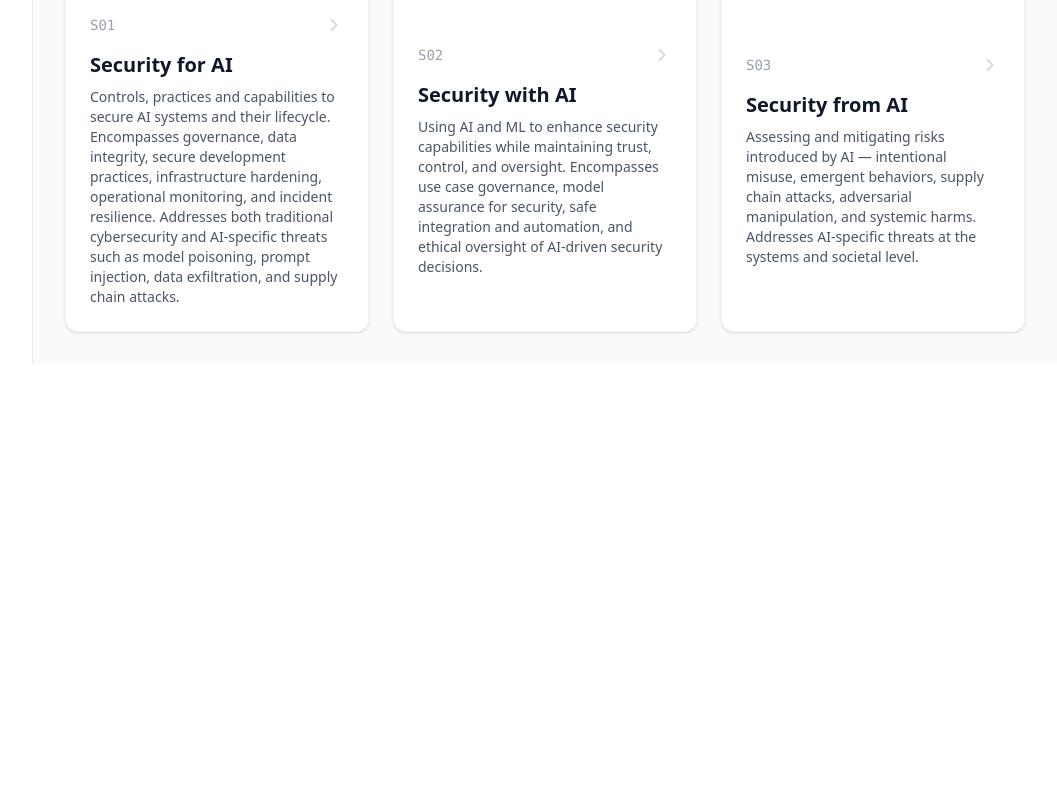
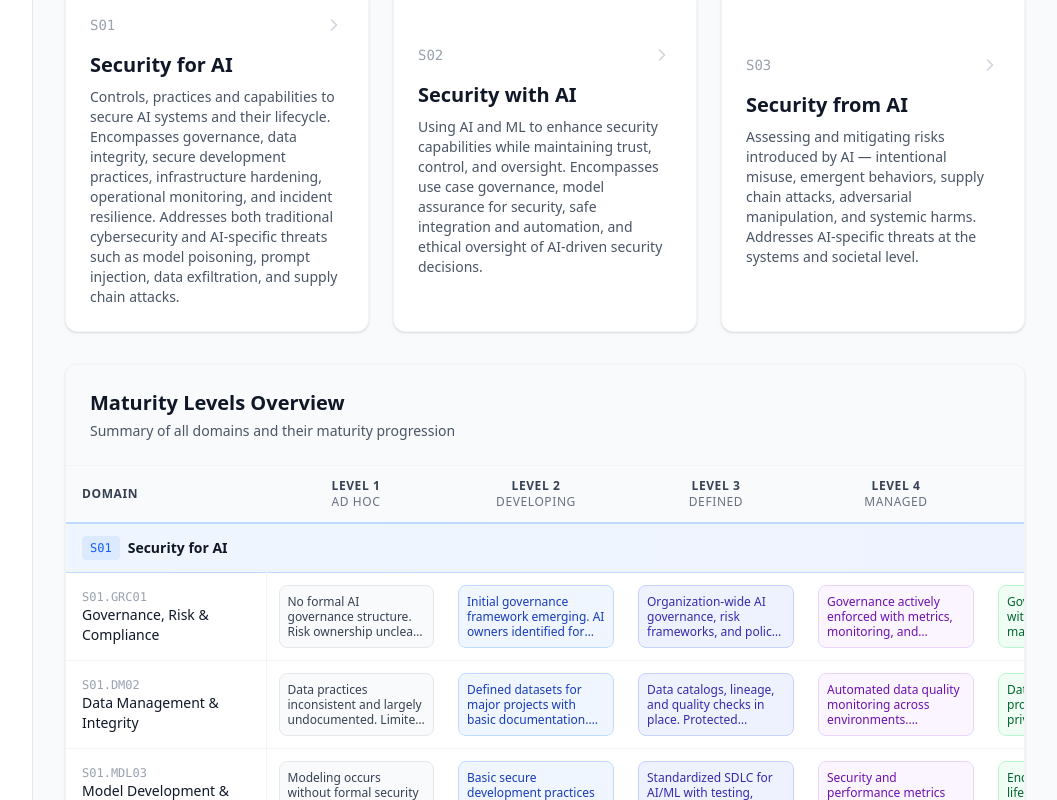
Before and after one commit to laughingman42/AISMM, a React (Vite) app in the folder webapp/: page / in a window 1280 px wide. Shown: the part 478-1278 px from the top of the page, without its empty margins (223-1280 px from the left). Before the commit the page ends 842 px from the top, so only its background shows below. Built offline with nearby package versions, Linux system fonts and the light colour scheme.

Commit message:
minor tweak to visual

```diff
--- a/webapp/src/App.tsx
+++ b/webapp/src/App.tsx
@@ -1,4 +1,4 @@
-import { useEffect, useState } from 'react';
+import React, { useEffect, useState } from 'react';
 import yaml from 'js-yaml';
 import type { AISMMData } from './types';
 import {
@@ -75,6 +75,104 @@ function App() {
                 <p className="text-gray-600 text-sm">{comp.description}</p>
               </button>
             ))}
+          </div>
+
+          {/* Maturity Level Overview Table */}
+          <div className="bg-white rounded-xl shadow-sm border border-gray-100 overflow-hidden">
+            <div className="p-6 border-b border-gray-100 bg-gray-50">
+              <h3 className="text-xl font-bold text-gray-900">Maturity Levels Overview</h3>
+              <p className="text-sm text-gray-600 mt-1">Summary of all domains and their maturity progression</p>
+            </div>
+            <div className="overflow-x-auto">
+              <table className="w-full">
+                <thead className="bg-gray-50 border-b border-gray-200">
+                  <tr>
+                    <th className="px-4 py-3 text-left text-xs font-semibold text-gray-700 uppercase tracking-wider sticky left-0 bg-gray-50 z-10 min-w-[200px]">Domain</th>
+                    <th className="px-4 py-3 text-center text-xs font-semibold text-gray-700 uppercase tracking-wider min-w-[180px]">Level 1<br/><span className="font-normal text-gray-500">Ad hoc</span></th>
+                    <th className="px-4 py-3 text-center text-xs font-semibold text-gray-700 uppercase tracking-wider min-w-[180px]">Level 2<br/><span className="font-normal text-gray-500">Developing</span></th>
+                    <th className="px-4 py-3 text-center text-xs font-semibold text-gray-700 uppercase tracking-wider min-w-[180px]">Level 3<br/><span className="font-normal text-gray-500">Defined</span></th>
+                    <th className="px-4 py-3 text-center text-xs font-semibold text-gray-700 uppercase tracking-wider min-w-[180px]">Level 4<br/><span className="font-normal text-gray-500">Managed</span></th>
+                    <th className="px-4 py-3 text-center text-xs font-semibold text-gray-700 uppercase tracking-wider min-w-[180px]">Level 5<br/><span className="font-normal text-gray-500">Optimized</span></th>
+                  </tr>
+                </thead>
+                <tbody className="divide-y divide-gray-100">
+                  {data.components.map((comp, compIdx) => (
+                    <React.Fragment key={comp.id}>
+                      {/* Component divider row */}
+                      <tr className="bg-gradient-to-r from-blue-50 to-indigo-50 border-t-2 border-blue-200">
+                        <td colSpan={6} className="px-4 py-3">
+                          <div className="flex items-center gap-2">
+                            <span className="text-xs font-mono text-blue-600 bg-blue-100 px-2 py-1 rounded">{comp.id_code}</span>
+                            <span className="text-sm font-bold text-gray-900">{comp.title}</span>
+                          </div>
+                        </td>
+                      </tr>
+                      {/* Domain rows */}
+                      {comp.domains.map((domain) => (
+                        <tr key={domain.id} className="hover:bg-gray-50 transition-colors">
+                          <td className="px-4 py-3 sticky left-0 bg-white hover:bg-gray-50 border-r border-gray-100">
+                            <div className="flex flex-col">
+                              <span className="text-xs font-mono text-gray-400">{domain.id_code}</span>
+                              <button
+                                onClick={() => setActiveSection(comp.id)}
+                                className="text-sm font-medium text-gray-900 hover:text-blue-600 text-left"
+                              >
+                                {domain.name}
+                              </button>
+                            </div>
+                          </td>
+                          {[1, 2, 3, 4, 5].map(level => {
+                            const maturityLevel = domain.maturity_levels.find(ml => ml.level === level);
+                            return (
+                              <td key={level} className="px-3 py-3 align-top">
+                                {maturityLevel && (
+                                  <div className={clsx(
+                                    "text-xs p-2 rounded-lg border",
+                                    level === 1 ? "bg-gray-50 border-gray-200 text-gray-700" :
+                                    level === 2 ? "bg-blue-50 border-blue-200 text-blue-800" :
+                                    level === 3 ? "bg-indigo-50 border-indigo-200 text-indigo-800" :
+                                    level === 4 ? "bg-purple-50 border-purple-200 text-purple-800" :
+                                    "bg-green-50 border-green-200 text-green-800"
+                                  )}>
+                                    <div className="line-clamp-3 leading-tight">
+                                      {maturityLevel.description}
+                                    </div>
+                                  </div>
+                                )}
+                              </td>
+                            );
+                          })}
+                        </tr>
+                      ))}
+                    </React.Fragment>
+                  ))}
+                </tbody>
+              </table>
+            </div>
+            <div className="p-4 bg-gray-50 border-t border-gray-100">
+              <div className="flex flex-wrap gap-4 text-xs text-gray-600">
+                <div className="flex items-center gap-2">
+                  <div className="w-6 h-6 rounded-full bg-gray-100 border border-gray-300"></div>
+                  <span>Level 1: Ad hoc / Reactive</span>
+                </div>
+                <div className="flex items-center gap-2">
+                  <div className="w-6 h-6 rounded-full bg-blue-100 border border-blue-300"></div>
+                  <span>Level 2: Repeatable / Developing</span>
+                </div>
+                <div className="flex items-center gap-2">
+                  <div className="w-6 h-6 rounded-full bg-indigo-100 border border-indigo-300"></div>
+                  <span>Level 3: Defined / Standard</span>
+                </div>
+                <div className="flex items-center gap-2">
+                  <div className="w-6 h-6 rounded-full bg-purple-100 border border-purple-300"></div>
+                  <span>Level 4: Measured / Managed</span>
+                </div>
+                <div className="flex items-center gap-2">
+                  <div className="w-6 h-6 rounded-full bg-green-100 border border-green-300"></div>
+                  <span>Level 5: Optimized / Adaptive</span>
+                </div>
+              </div>
+            </div>
           </div>
         </div>
       );
@@ -320,7 +418,7 @@ function App() {
         </div>
 
         <main className="flex-1 overflow-y-auto p-4 lg:p-8">
-          <div className="max-w-5xl mx-auto">
+          <div className="max-w-7xl mx-auto">
             {renderContent()}
           </div>
         </main>
```
Also changed, not shown: 2 other files (tests, documents, lock files or other folders).
